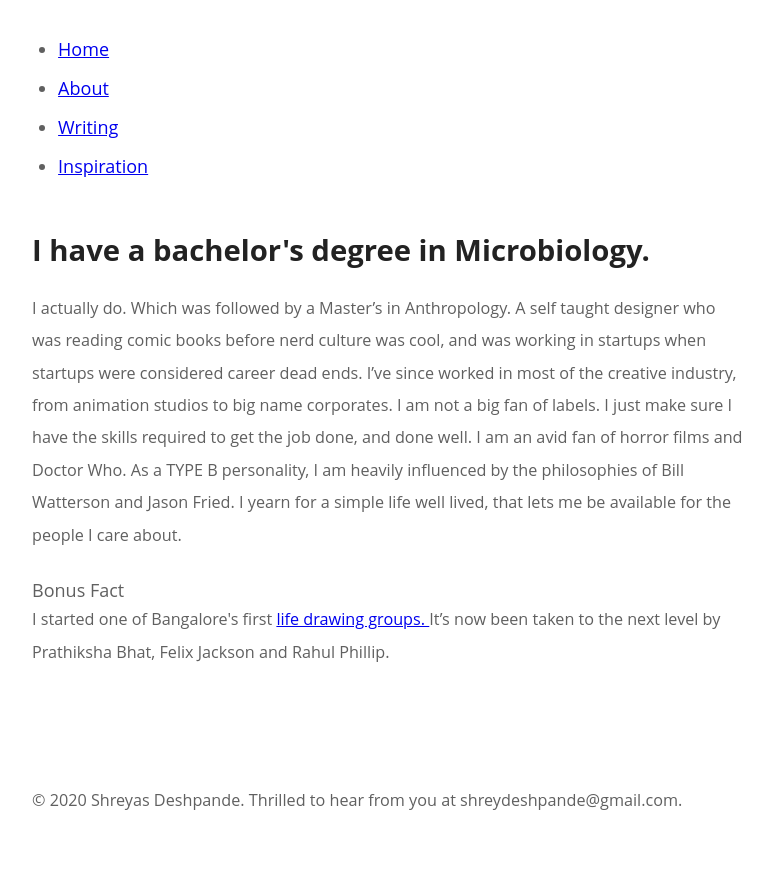
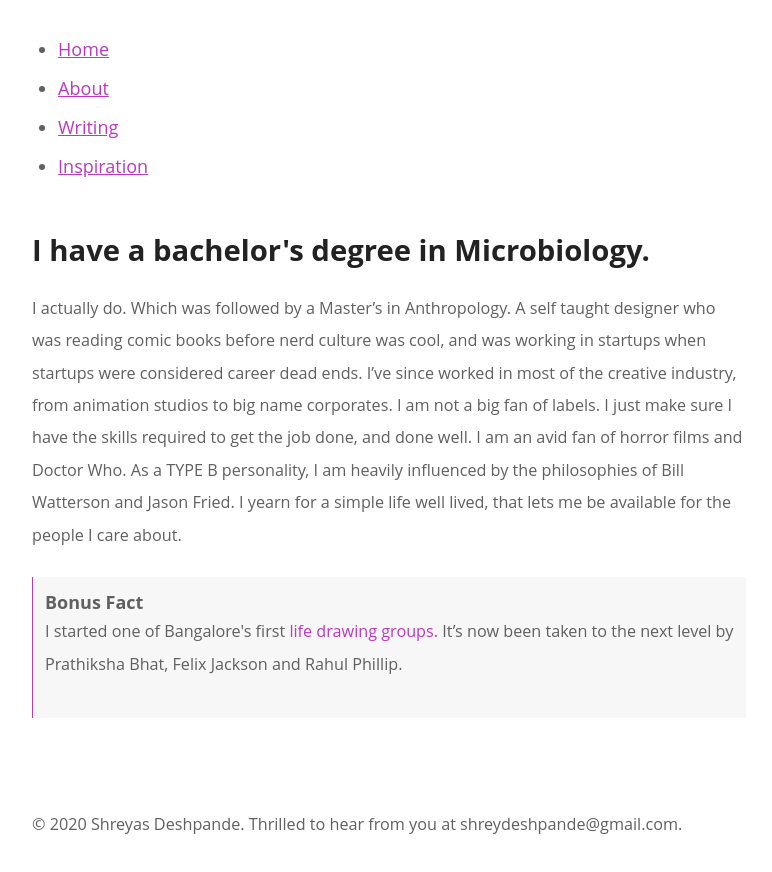
Before and after one commit to ShreyasGit51283/Gatsby-Site, a Gatsby site: page /about in a window 1280 px wide. Shown: the whole page, without its empty margins (22-794 px from the left). Built offline with nearby package versions, Linux system fonts and the light colour scheme; Gatsby itself is replaced by a stand-in of ours.

Commit message:
blockquote

```diff
--- a/src/pages/about.js
+++ b/src/pages/about.js
@@ -1,6 +1,7 @@
 import React from "react"
 import Layout from '../components/layout'
 import Head from '../components/head'
+import blockquote from './blockquote.module.scss'
 
 
 
@@ -18,9 +19,9 @@ const About = () => {
                 I am not a big fan of labels. I just make sure I have the skills required to get the job done, and done well. I am an avid fan of horror films and Doctor Who. As a TYPE B personality, I am heavily influenced by the philosophies of Bill Watterson and Jason Fried. I yearn for a simple life well lived, that lets me be available for the people I care about.
             </p>
 
-            <div className="blockquote">
-                Bonus Fact
-                <p>I started one of Bangalore's first <a href="https://www.instagram.com/lifedrawingbangalore/?hl=en">life drawing groups. </a>
+            <div className={blockquote.blockquote}>
+                <strong>Bonus Fact</strong>
+                <p>I started one of Bangalore's first <a href="https://www.instagram.com/lifedrawingbangalore/?hl=en" target="_blank" style={{textDecoration:"none"}}>life drawing groups. </a>
                 It’s now been taken to the next level by Prathiksha Bhat, Felix Jackson and Rahul Phillip.
                 </p>
             </div>
--- /dev/null
+++ b/src/pages/blockquote.module.scss
@@ -0,0 +1,9 @@
+.blockquote{
+    padding:12px;
+    border-left:1px solid #BD37C0;
+    background-color:#f7f7f7;
+}
+
+a{
+    color: #BD37C0;
+}
```
